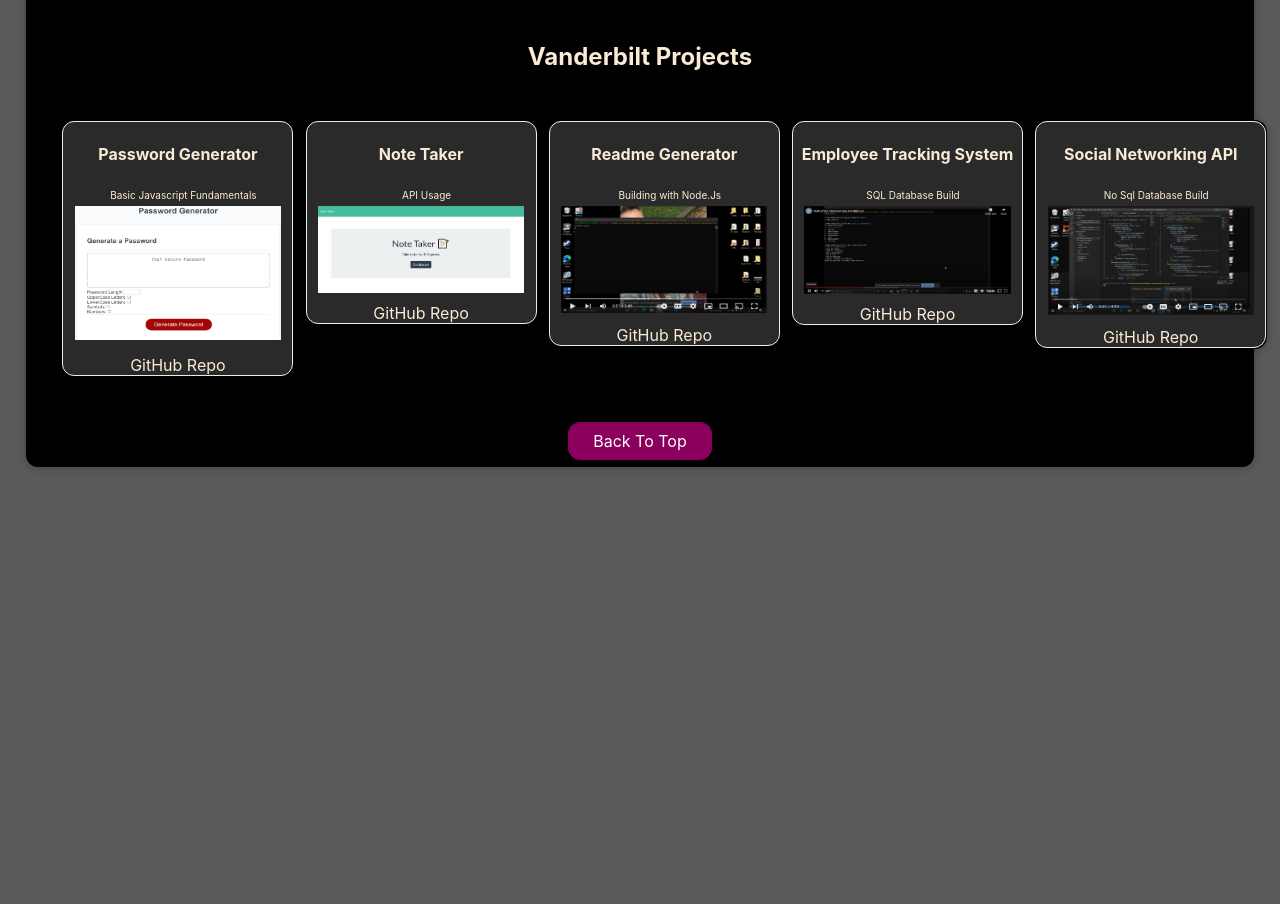
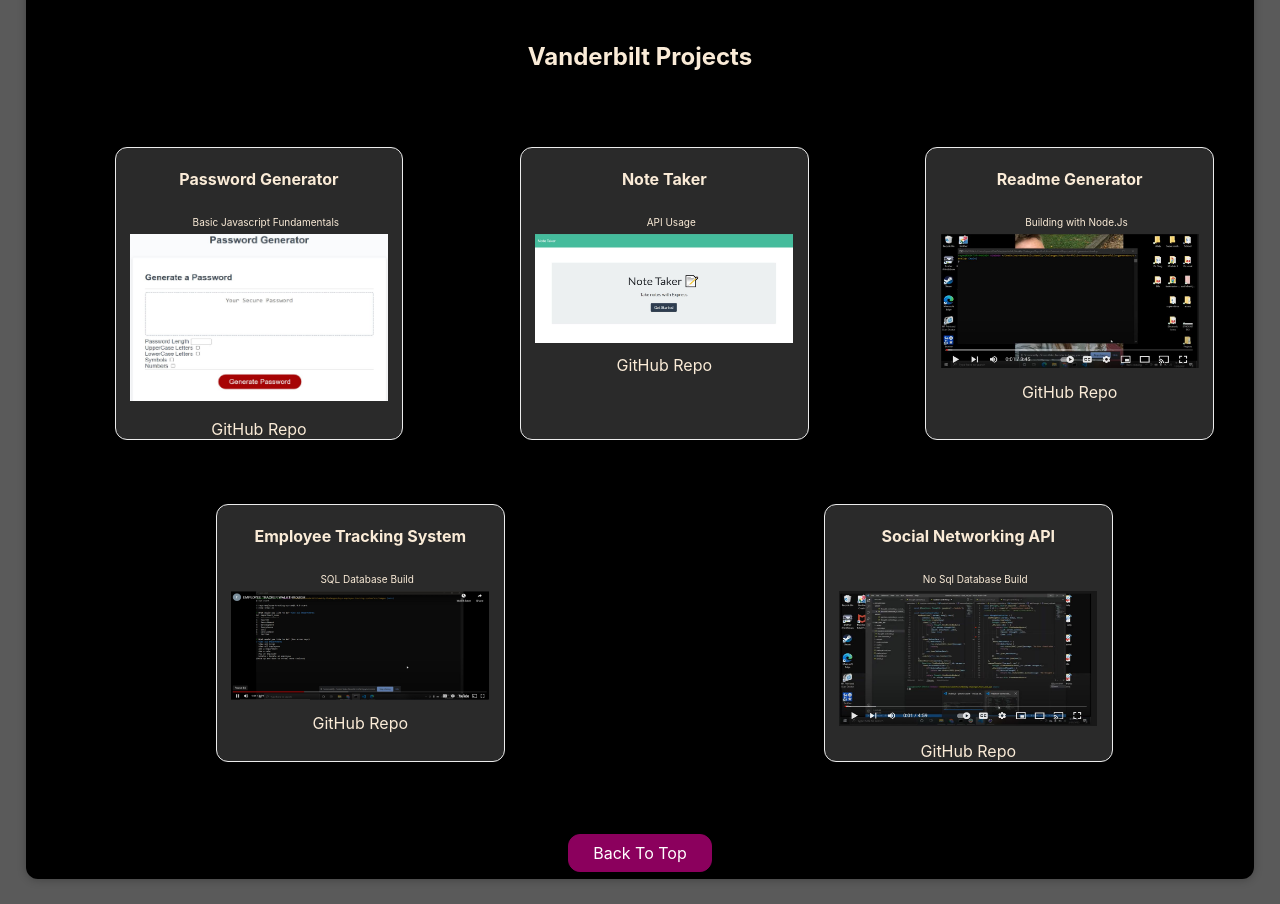
Before and after one commit to RayFlaherty/working-resume-react, a React (Create React App) app: page / in a window 1280 px wide. Shown: the part 2855-3759 px from the top of the page. Before the commit the page ends 3347 px from the top, so only its background shows below. Built offline with nearby package versions, Linux system fonts and the light colour scheme.

Commit message:
adding last repo and final styling

```diff
--- a/src/Components/Elements/Projects/Projects.js
+++ b/src/Components/Elements/Projects/Projects.js
@@ -136,7 +136,7 @@ const Projects = (props) => {
                     <h4>{vandyProjects.title}</h4>
                     <p className={classes.p2}>{vandyProjects.desc}</p>
                     <div>{vandyProjects.link}</div>
-                    <div>{vandyProjects.gitHub}</div>
+                    <div className={classes.gitStyle}>{vandyProjects.gitHub}</div>
                   </div>
                 </Card>
               </li>
--- a/src/Components/Elements/Projects/Projects.module.css
+++ b/src/Components/Elements/Projects/Projects.module.css
@@ -1,5 +1,6 @@
 .layout {
   display: flex;
+
   flex-direction: column;
   align-items: center;
   text-align: center;
@@ -33,7 +34,12 @@ h2 {
 }
 
 .liLayout {
-  width: 20%;
+  width: 25%;
+  display: flex;
+  flex-direction: row;
+  flex-wrap: wrap;
+ margin: 2%;
+
 }
 
 .p2 {
```
